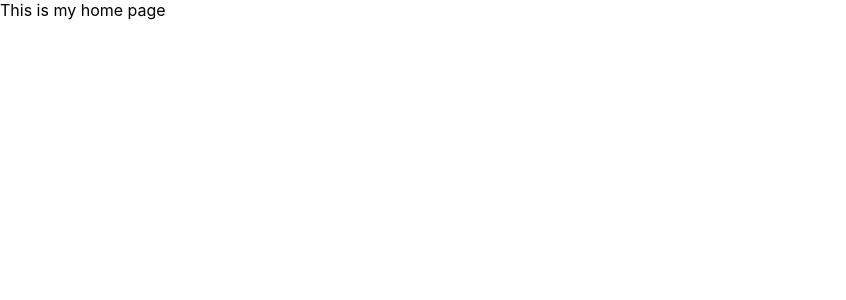
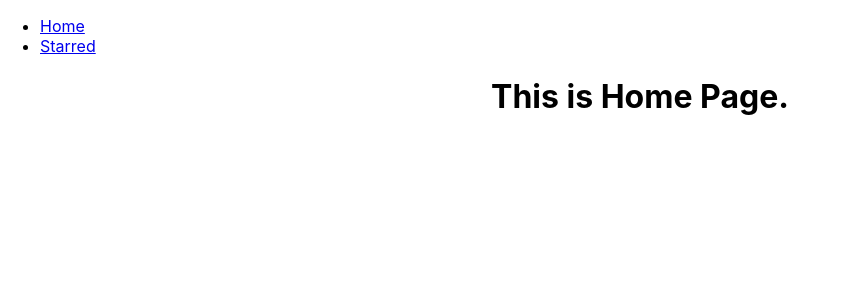
Before and after one commit to itishjain/Binge-o-Holic, a React (Create React App) app: page / in a window 1280 px wide. Shown: the top 300 px of the page, without its empty margins (0-846 px from the left). Built offline with nearby package versions, Linux system fonts and the light colour scheme.

Commit message:
Added Home and Starred Page Components

```diff
--- a/src/App.js
+++ b/src/App.js
@@ -1,20 +1,26 @@
 import React from 'react';
 import { Switch, Route } from 'react-router-dom';
+import Navbar from './Comoponents/Navbar';
+import Home from './Pages/Home';
+import Starred from './Pages/Starred';
 
 function App() {
   return (
+    <div>
+      <Navbar />
       <Switch>
         <Route exact path="/">
-        This is my home page
+          <Home />
         </Route>
         <Route exact path="/starred">
-        This is starred page
+          <Starred />
         </Route>
         <Route>
           <h1 align="center">*************** Error 404 *************** </h1>
           <h1 align="center">An unkown error occured.</h1>
         </Route>
       </Switch>
+    </div>
   );
 }
 
--- /dev/null
+++ b/src/Comoponents/Navbar.js
@@ -0,0 +1,29 @@
+import React from 'react';
+import { Link } from 'react-router-dom';
+
+const LINKS = [
+  { to: '/', text: 'Home' },
+  { to: '/starred', text: 'Starred' },
+];
+
+const Navbar = () => {
+  return (
+    <div>
+      <ul>
+        {LINKS.map(items => (
+          <li key={items.to}>
+            <Link to={items.to}>{items.text}</Link>
+          </li>
+        ))}
+        {/* <li>                                            // This is converted into an object as above to avoid repition
+          <Link to="/starred">Go to Starred Page</Link>
+        </li>
+        <li>
+          <Link to="/">Go to Home Page</Link>
+        </li> */}
+      </ul>
+    </div>
+  );
+};
+
+export default Navbar;
--- /dev/null
+++ b/src/Pages/Home.js
@@ -0,0 +1,11 @@
+import React from 'react';
+
+const Home = () => {
+  return (
+    <div>
+      <h1 align="center">This is Home Page.</h1>
+    </div>
+  );
+};
+
+export default Home;
--- /dev/null
+++ b/src/Pages/Starred.js
@@ -0,0 +1,11 @@
+import React from 'react';
+
+const Starred = () => {
+  return (
+    <div>
+      <h1 align="center">This is Starred Page.</h1>
+    </div>
+  );
+};
+
+export default Starred;
```
Lines whose indentation alone changed are shown as unchanged.
